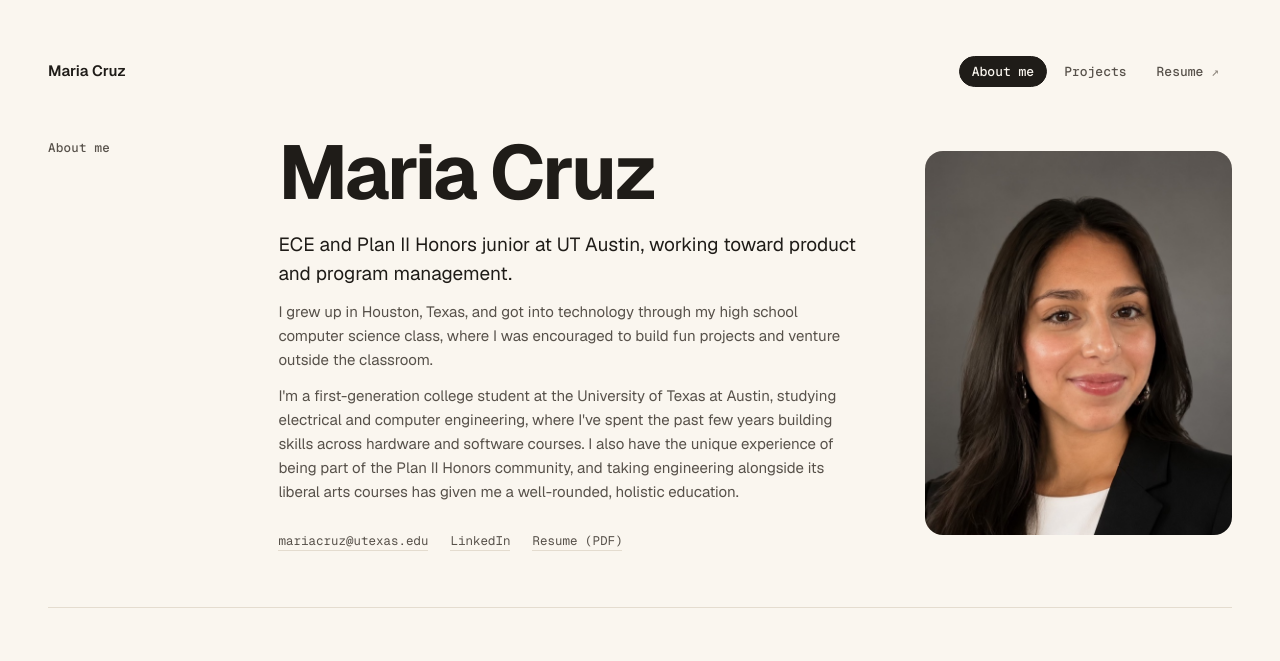
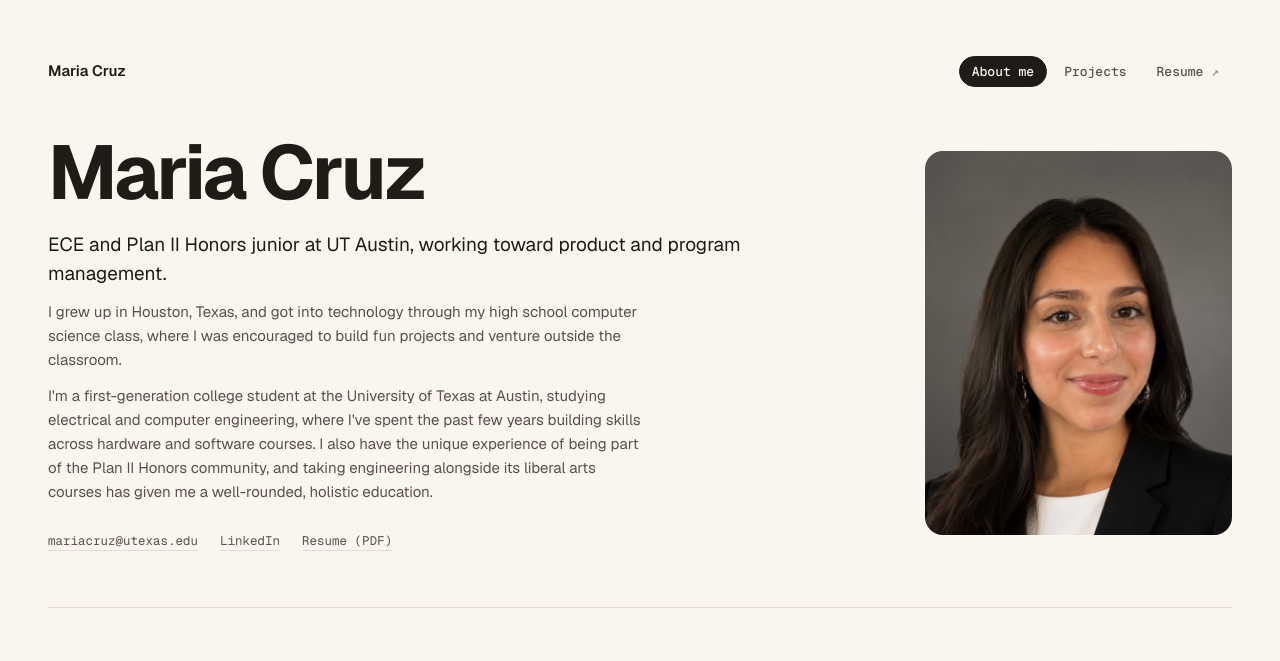
Before and after one commit to maria0406/portfolio, a website built with Vite: page index.html in a window 1280 px wide. Shown: the top 661 px of the page. Built offline with nearby package versions, Linux system fonts and the light colour scheme.

Commit message:
Remove About me side label
Co-Authored-By: Claude Opus 5.5 <noreply@anthropic.com>

```diff
--- a/index.html
+++ b/index.html
@@ -22,8 +22,7 @@
     </nav>
   </header>
 
-  <section class="hero" id="about-hero">
-    <div class="label">About me</div>
+  <section class="hero no-label" id="about-hero">
     <div class="about-hero">
       <div>
         <h1>Maria Cruz</h1>
--- a/styles.css
+++ b/styles.css
@@ -223,3 +223,4 @@ footer { border-top: 1px solid var(--rule); padding-top: 28px; font: 400 12.5px/
 .projects-intro .lede { margin-inline: auto; }
 .projects-intro .lede { max-width: none; }
 @media (min-width: 900px) { .projects-intro .lede { white-space: nowrap; } }
+section.no-label { grid-template-columns: minmax(0, 1fr); }
```
